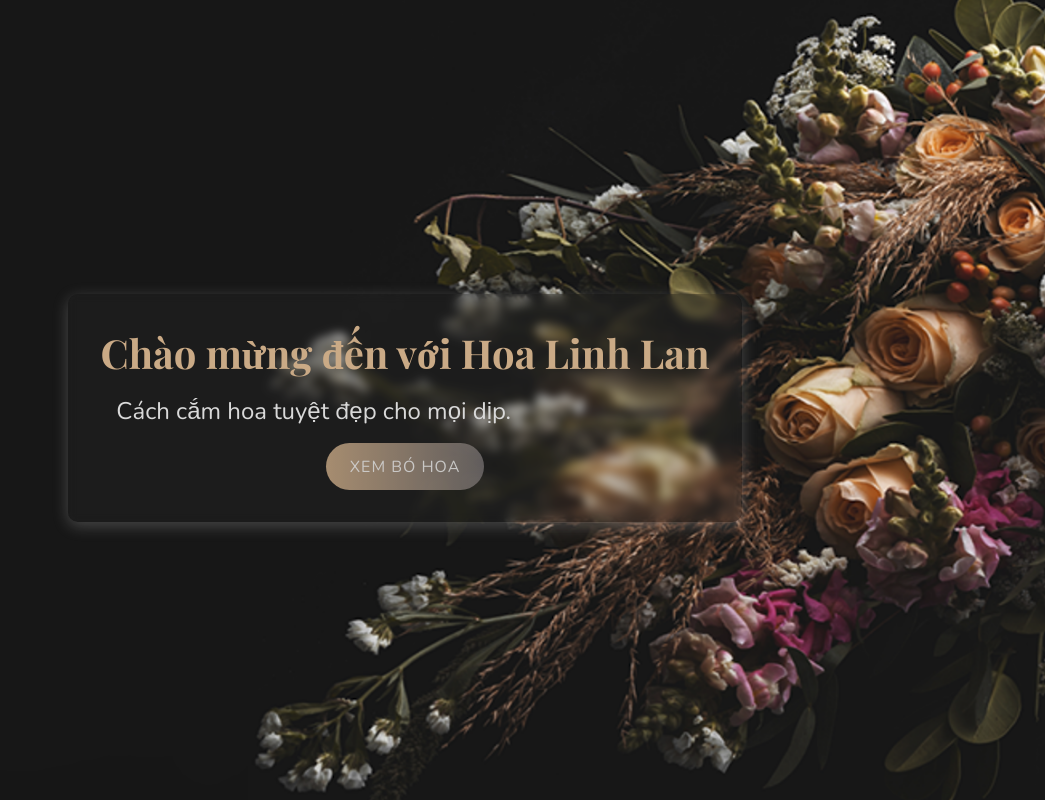
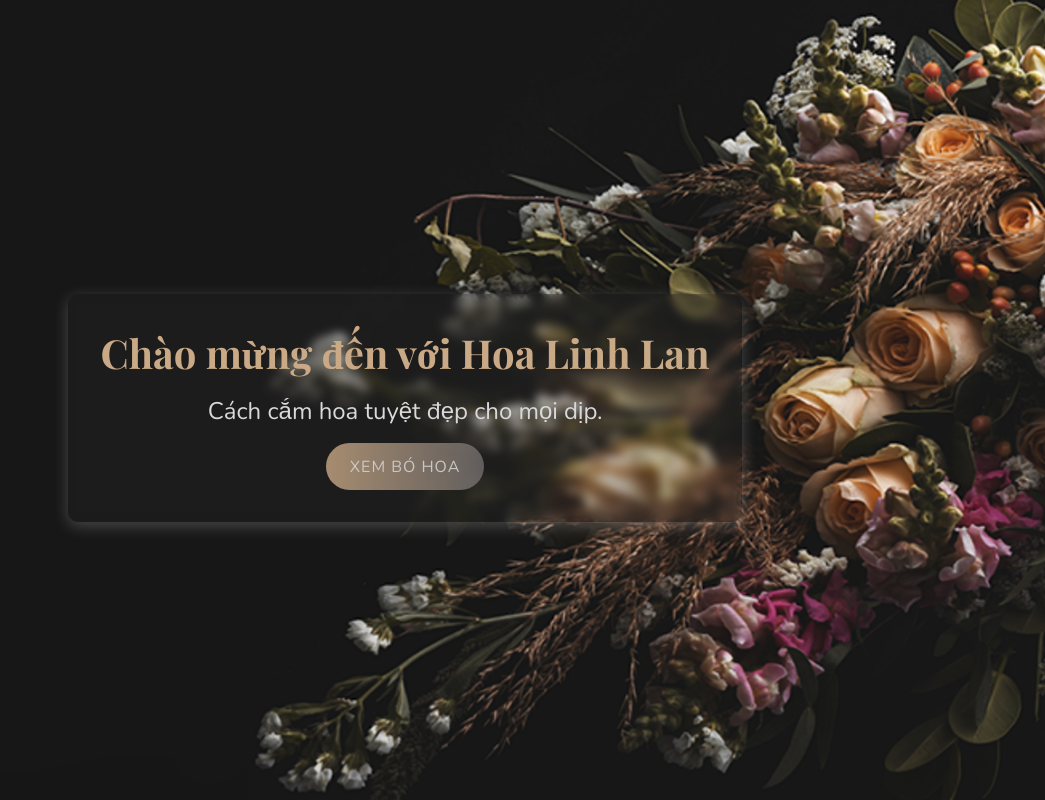
Before and after one commit to cbhuber17/hoa-linh-lan, a React (Vite) app: page / in a window 1280 px wide. Shown: the top 800 px of the page, without its empty margins (235-1280 px from the left). Built offline with nearby package versions, Linux system fonts and the light colour scheme.

Commit message:
fix: Hero subtitle margin

```diff
--- a/src/components/Hero.scss
+++ b/src/components/Hero.scss
@@ -44,7 +44,7 @@
       font-family: "Nunito", sans-serif;
       font-size: 1.5rem;
       color: v.$grey;
-      margin: 1rem 0;
+      margin: 1rem auto;
     }
 
     &__cta {
```
